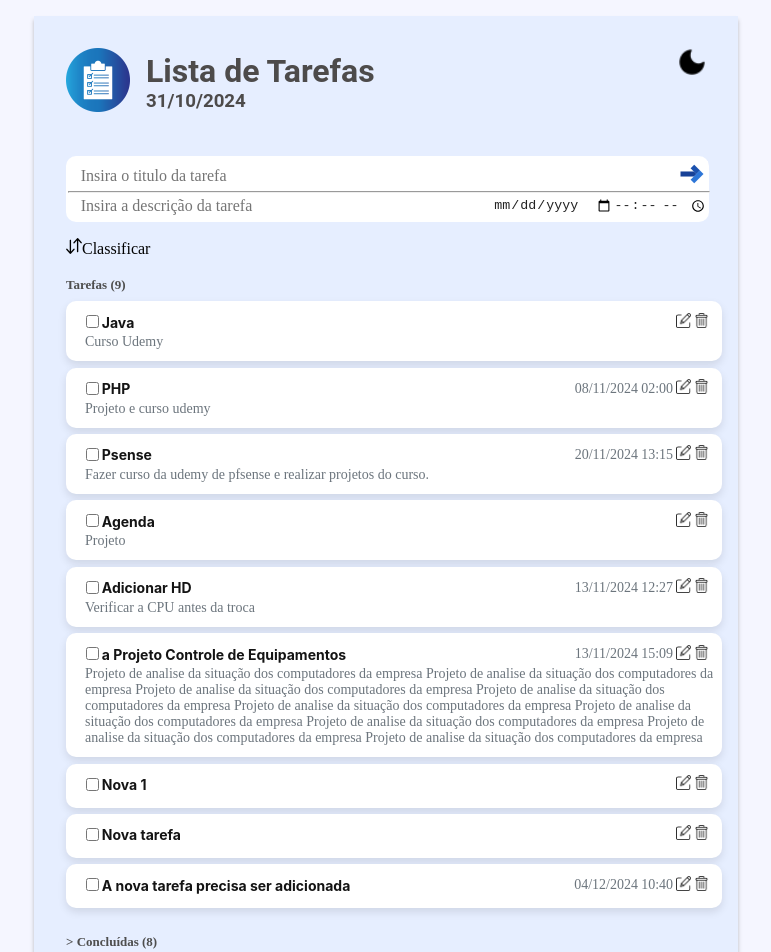
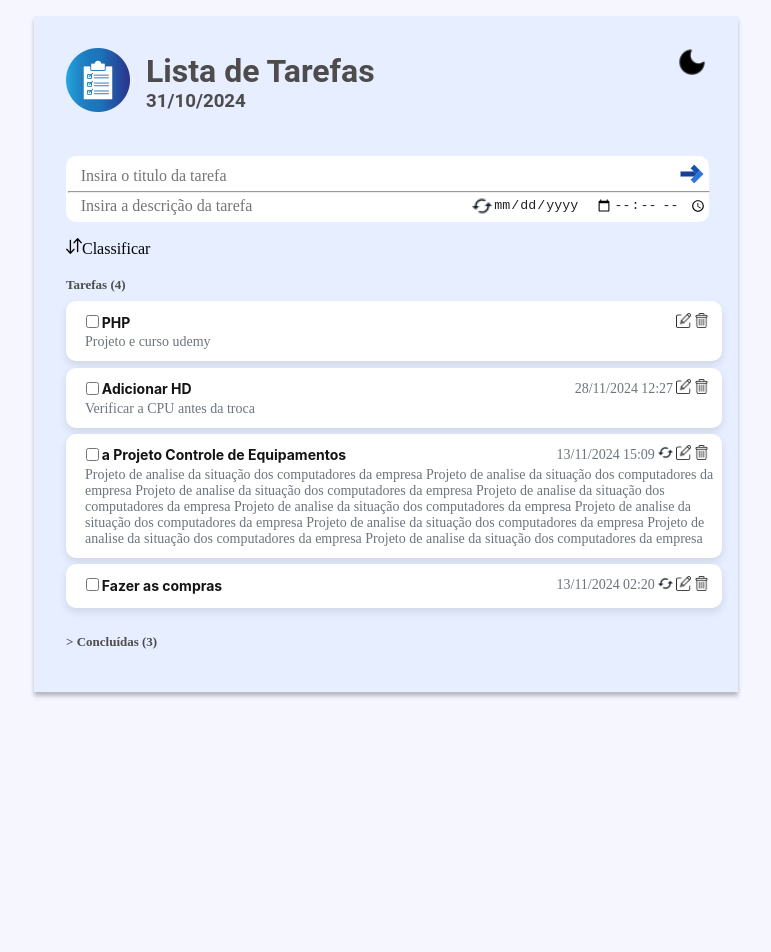
Before and after one commit to mariana-js/project-todo, an Angular app in the folder todo/: page /todo in a window 1280 px wide. Shown: the top 952 px of the page, without its empty margins (254-1025 px from the left). After the commit the page ends 800 px from the top, so only its background shows below. Built offline with nearby package versions, Linux system fonts and the light colour scheme; data requests are answered from the project's data file.

Commit message:
Add functions repeat tasks

```diff
--- a/todo/db.json
+++ b/todo/db.json
@@ -6,15 +6,17 @@
       "description": "Curso Udemy",
       "date": null,
       "time": null,
-      "status": false
+      "status": true,
+      "repeat": "diariamente"
     },
     {
       "id": "7098a27d-5555-47cd-8cc6-09ba45202342",
       "title": "PHP",
       "description": "Projeto e curso udemy",
-      "date": "2024-11-08",
-      "time": "02:00",
-      "status": false
+      "date": null,
+      "time": null,
+      "status": false,
+      "repeat": ""
     },
     {
       "id": "e5a2d2a8-9942-47af-8396-385cf3c25b90",
@@ -22,15 +24,8 @@
       "description": "Fazer curso da udemy de pfsense e realizar projetos do curso.",
       "date": "2024-11-20",
       "time": "13:15",
-      "status": false
-    },
-    {
-      "id": "835084ac-b186-48c8-8dba-3e2b17862820",
-      "title": "Agenda",
-      "description": "Projeto",
-      "date": null,
-      "time": null,
-      "status": false
+      "status": true,
+      "repeat": ""
     },
     {
       "id": "3c4660d0-8f0d-4139-b4f8-0bf674e297f3",
@@ -38,23 +33,17 @@
       "description": "",
       "date": null,
       "time": null,
-      "status": true
-    },
-    {
-      "id": "46c91928-f6cb-4514-b2b7-8dad80f7279d",
-      "title": "Limpeza da sala",
-      "description": "",
-      "date": null,
-      "time": null,
-      "status": true
+      "status": true,
+      "repeat": "anualmente"
     },
     {
       "id": "6c425a1d-1c63-4276-8925-39728a7e0450",
       "title": "Adicionar HD",
       "description": "Verificar a CPU antes da troca ",
-      "date": "2024-11-13",
+      "date": "2024-11-28",
       "time": "12:27",
-      "status": false
+      "status": false,
+      "repeat": ""
     },
     {
       "id": "3c58e585-eddc-41c3-a9f7-c031b671fd5f",
@@ -62,7 +51,8 @@
       "description": "Projeto de analise da situação dos computadores da empresa Projeto de analise da situação dos computadores da empresa Projeto de analise da situação dos computadores da empresa Projeto de analise da situação dos computadores da empresa Projeto de analise da situação dos computadores da empresa Projeto de analise da situação dos computadores da empresa Projeto de analise da situação dos computadores da empresa Projeto de analise da situação dos computadores da empresa Projeto de analise da situação dos computadores da empresa",
       "date": "2024-11-13",
       "time": "15:09",
-      "status": false
+      "status": false,
+      "repeat": "diariamente"
     },
     {
       "id": "9aeafd37-e016-4518-ac78-91106d2cfc93",
@@ -70,71 +60,8 @@
       "description": "",
       "date": "2024-11-13",
       "time": "02:20",
-      "status": true
-    },
-    {
-      "id": "5c98ca48-513d-45c1-8252-83e7d7db0f68",
-      "title": "Nova 1 ",
-      "description": "",
-      "date": null,
-      "time": null,
-      "status": false
-    },
-    {
-      "id": "b1416843-c316-4d23-a532-b112d6150f6f",
-      "title": "Nova 2",
-      "description": "",
-      "date": null,
-      "time": null,
-      "status": true
-    },
-    {
-      "id": "11a93cf0-7634-4644-a9b9-c3c2aab9ddbb",
-      "title": "Npva 3",
-      "description": "",
-      "date": null,
-      "time": null,
-      "status": true
-    },
-    {
-      "id": "0c2a5c56-a769-45d4-bc1d-051cda2f9cc2",
-      "title": "Nova 4",
-      "description": "",
-      "date": null,
-      "time": null,
-      "status": true
-    },
-    {
-      "id": "c9c440ea-5435-4eaa-92a7-e49a072d3831",
-      "title": "task",
-      "description": "",
-      "date": "2025-01-25",
-      "time": null,
-      "status": true
-    },
-    {
-      "id": "5be9a8b9-81e2-45bb-8fea-f859203566a8",
-      "title": "Nova Tarefa ",
-      "description": "",
-      "date": null,
-      "time": null,
-      "status": true
-    },
-    {
-      "id": "e8888308-c79f-4001-9d18-11b3a60ed8aa",
-      "title": "Nova tarefa",
-      "description": "",
-      "date": null,
-      "time": null,
-      "status": false
-    },
-    {
-      "id": "b82dde00-15df-46e7-b1ef-394bf7080a02",
-      "title": "A nova tarefa precisa ser adicionada",
-      "description": "",
-      "date": "2024-12-04",
-      "time": "10:40",
-      "status": false
+      "status": false,
+      "repeat": "mensalmente"
     }
   ]
 }
--- a/todo/src/service/todo.service.ts
+++ b/todo/src/service/todo.service.ts
@@ -10,6 +10,8 @@ export interface Task {
   date?: string | Date | null;
   time: Time | null;
   status: boolean;
+  repeat: string;
+  // Adicao
 }
 
 @Injectable({
--- a/todo/src/todo/todo.component.html
+++ b/todo/src/todo/todo.component.html
@@ -36,11 +36,24 @@
           <div class="description">
             <input class="description-input" type="text" [(ngModel)]="newTask.description"
               placeholder="Insira a descrição da tarefa">
+            <!-- Adicao -->
+            <img src="assets\repeat.png" alt="" (click)="repeatTask()">
+            <!--  -->
             <input type="date" [(ngModel)]="newTask.date" class="icon">
             <input type="time" [(ngModel)]="newTask.time" class="icon">
           </div>
           <div class="remove" *ngIf="this.taskSelected === true">
             <span (click)="clearTime()">{{remove}}</span>
+            <!-- <span>{{newTask.repeat}}</span> -->
+          </div>
+          <div *ngIf="repetition" class="menu-dropdown">
+            <span>Repetir: </span>
+            <!-- Adicao -->
+            <button (click)="repetition = 'diariamente' ">Diariamente</button>
+            <button (click)="repetition = 'semanalmente' ">Semanalmente</button>
+            <button (click)="repetition = 'mensalmente' ">Mensalmente</button>
+            <button (click)="repetition = 'anualmente' ">Anualmente</button>
+            <button (click)="repetition = 'semrepetição' ">Sem repetição</button>
           </div>
         </div>
       </div>
@@ -54,9 +67,13 @@
         </div>
         <div *ngIf="openOrder" class="menu-dropdown">
           <span>Classificar por: </span>
-          <button (click)="atributeOrderTasks('date')"> <img src="assets\order-date.png" alt="">Data de Conclusão</button>
-          <button (click)="atributeOrderTasks('title')"> <img src="assets\order-word.png" alt="">Ordem Alfabética</button>
-          <button (click)="this.criterio = 'semordem'; loadTasks()"> <img src="assets\x2.png" alt="" class="x">Remover classificação</button>
+          <!-- Adicao -->
+          <button (click)="atributeOrderTasks('date')"> <img src="assets\order-date.png" alt="">Data de
+            Conclusão</button>
+          <button (click)="atributeOrderTasks('title')"> <img src="assets\order-word.png" alt="">Ordem
+            Alfabética</button>
+          <button (click)="this.criterio = 'semordem'; loadTasks()"> <img src="assets\x2.png" alt="" class="x">Remover
+            Classificação</button>
         </div>
         <div>
           <h4>Tarefas ({{filteredTasks.length}})</h4>
@@ -87,6 +104,9 @@
               <td class="task-options-describe">
                 <span>{{ task.date | date: 'dd/MM/yyyy' }}</span>
                 <span> {{ task.time }} </span>
+                <!-- Adicao -->
+                <span *ngIf="task.repeat && task.date"><img src="assets\repeat.png" alt=""></span>
+                <!--  -->
                 <span><img id="id-update" src="assets/update.png" alt="update-task" (click)="selected(task);" /></span>
                 <span><img id="id-delete" src="assets/delete.png" alt="delete-task"
                     (click)="deleteTask(task.id)" /></span>
--- a/todo/src/todo/todo.component.ts
+++ b/todo/src/todo/todo.component.ts
@@ -17,6 +17,32 @@ import { Task, TodoService } from '../service/todo.service';
   styleUrl: './todo.component.css'
 })
 export class TodoComponent {
+
+  repetition: string = '';
+
+  repeatTask() {
+    const dateTask = new Date(this.newTask.date + 'T00:00:00');
+
+    const newDateTask = new Date(dateTask);
+
+    if (this.repetition === 'diariamente') {
+      newDateTask.setDate(newDateTask.getDate() + 1);
+
+    } else if (this.repetition === 'semanalmente') {
+      newDateTask.setDate(newDateTask.getDate() + 7);
+
+    } else if (this.repetition === 'mensalmente') {
+      newDateTask.setMonth(newDateTask.getMonth() + 1);
+
+    } else if (this.repetition === 'anualmente') {
+      newDateTask.setFullYear(newDateTask.getFullYear() + 1);
+    } else {
+      console.log('Nenhuma repetição definida.');
+    }
+    this.newTask.date = newDateTask;
+    console.log(`Nova data da tarefa: ${newDateTask}`);
+  }
+
   tasks: Task[] = [];
   nowdate: Date | undefined;
   editedTask: Task | null = null;
@@ -27,7 +53,7 @@ export class TodoComponent {
   darkmode = false;
   hide = true;
   remove = "";
-  openOrder = false; // Controla se o menu está aberto ou não
+  openOrder = false;
   criterio: string = 'semordem';
 
 
@@ -37,7 +63,8 @@ export class TodoComponent {
     description: '',
     date: null,
     time: null,
-    status: false
+    status: false,
+    repeat: ''
   }
 
   constructor(private todoService: TodoService) { }
@@ -116,7 +143,7 @@ export class TodoComponent {
         this.completed = [];
       }
     });
-    if (this.criterio !== 'semordem'){
+    if (this.criterio !== 'semordem') {
       this.atributeOrderTasks(this.criterio as 'title' | 'date')
     }
   }
@@ -196,7 +223,8 @@ export class TodoComponent {
       description: '',
       date: null, // Definindo como null para não preencher automaticamente com a data atual
       time: null,
-      status: false
+      status: false,
+      repeat: ''
     }
     this.taskSelected = false;
 
```
Also changed, not shown: todo/src/assets/repeat-dark.png (added), todo/src/assets/repeat.png (added).
